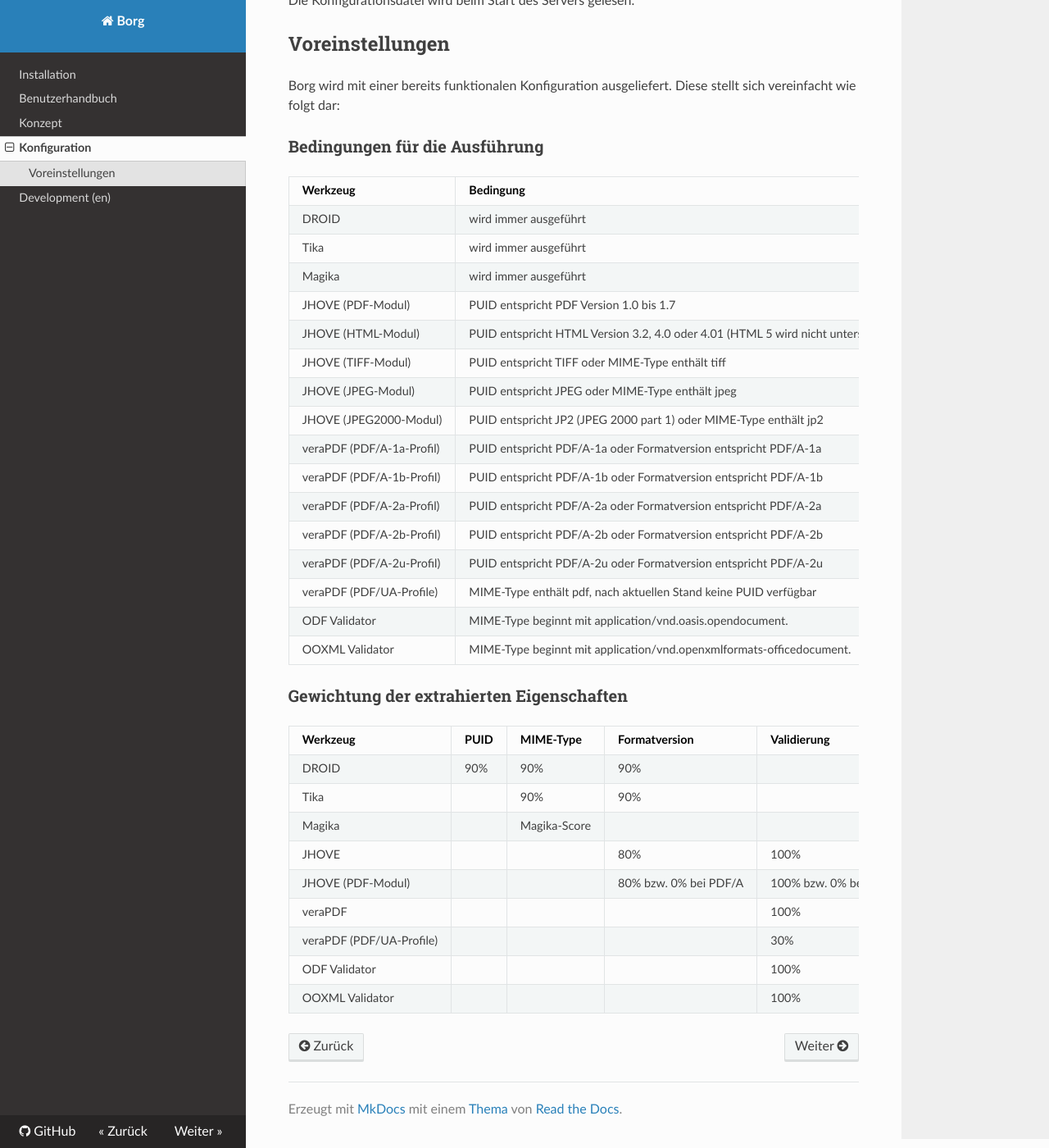
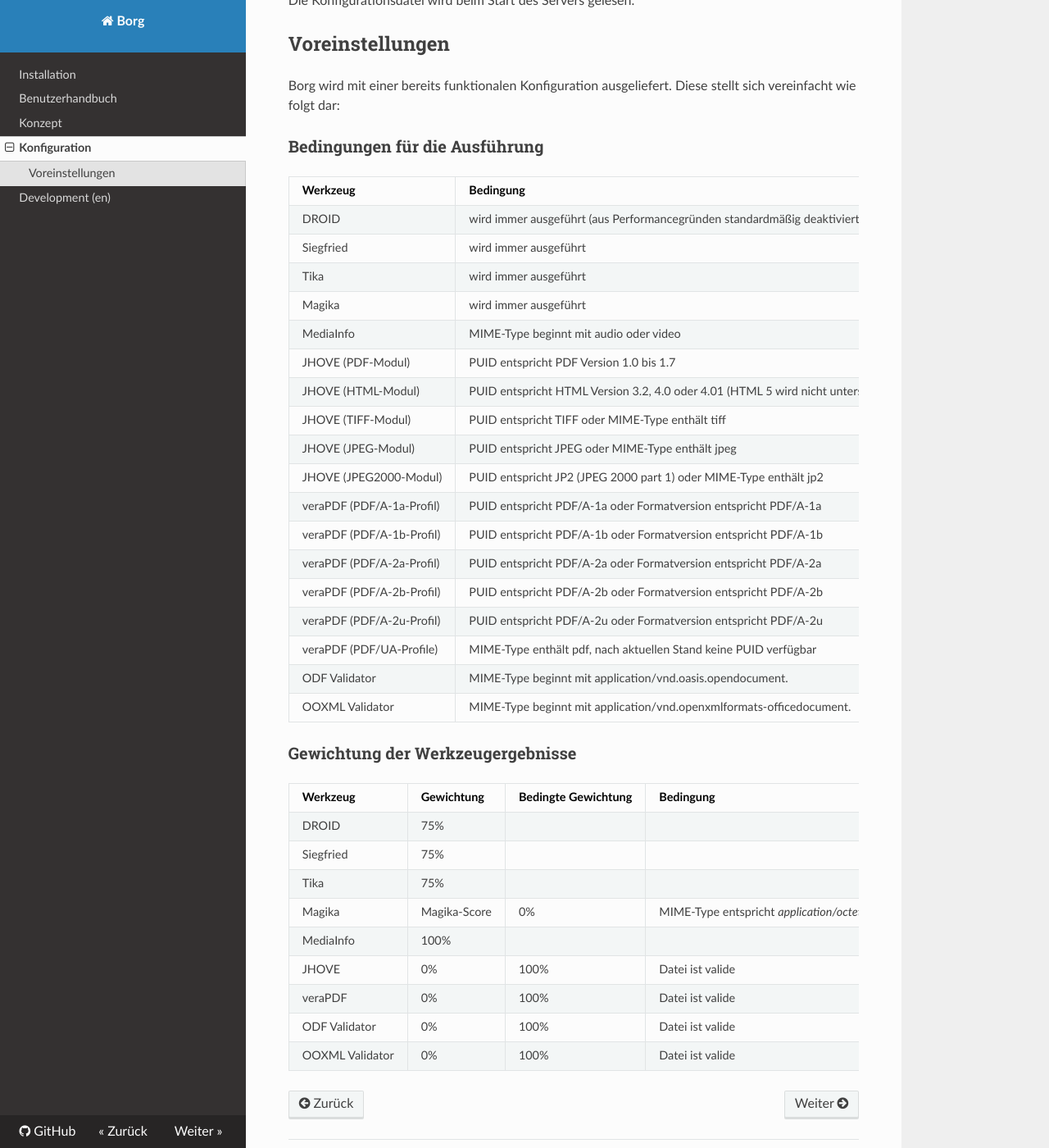
Before and after one commit to Landesarchiv-Thueringen/borg, an MkDocs documentation site: the page built from docs/config.md, in a window 1280 px wide and 1400 px high, scrolled down 267 px. Shown: the whole window at 82% size. Built offline with MkDocs 1.6.1, drawn with Linux system fonts in a browser that asks for light colours; nearby versions of some CDN libraries.

Commit message:
update docs

```diff
--- a/docs/config.md
+++ b/docs/config.md
@@ -1,6 +1,6 @@
 # Konfiguration
 
-Das Verhalten des Borg-Servers wird mittels eine [Konfigurationsdatei](config/server_config.yml) eingestellt. Die Datei bestimmt, wie die Werkzeuge angesprochen werden, unter welchen Bedingungen Validatoren ausgeführt werden und wie einzelne Werkzeugergebnisse gewichtet werden.
+Das Verhalten des Borg-Servers wird mittels eine [Konfigurationsdatei](https://github.com/Landesarchiv-Thueringen/borg/blob/main/config/server_config.yml) eingestellt. Die Datei bestimmt, wie die Werkzeuge angesprochen werden, unter welchen Bedingungen Validatoren ausgeführt werden und wie einzelne Werkzeugergebnisse gewichtet werden.
 
 Die Konfigurationsdatei wird beim Start des Servers gelesen.
 
@@ -12,9 +12,11 @@
 
 | Werkzeug                  | Bedingung                                                                                                   |
 | ------------------------- | ----------------------------------------------------------------------------------------------------------- |
-| DROID                     | wird immer ausgeführt                                                                                       |
+| DROID                     | wird immer ausgeführt (aus Performancegründen standardmäßig deaktiviert)                                    |
+| Siegfried                 | wird immer ausgeführt                                                                                       |
 | Tika                      | wird immer ausgeführt                                                                                       |
 | Magika                    | wird immer ausgeführt                                                                                       |
+| MediaInfo                 | MIME-Type beginnt mit audio oder video                                                                      |
 | JHOVE (PDF-Modul)         | PUID entspricht PDF Version 1.0 bis 1.7                                                                     |
 | JHOVE (HTML-Modul)        | PUID entspricht HTML Version 3.2, 4.0 oder 4.01 (HTML 5 wird nicht unterstützt) oder MIME-Type enthält html |
 | JHOVE (TIFF-Modul)        | PUID entspricht TIFF oder MIME-Type enthält tiff                                                            |
@@ -29,16 +31,16 @@
 | ODF Validator             | MIME-Type beginnt mit application/vnd.oasis.opendocument.                                                   |
 | OOXML Validator           | MIME-Type beginnt mit application/vnd.openxmlformats-officedocument.                                        |
 
-### Gewichtung der extrahierten Eigenschaften
+### Gewichtung der Werkzeugergebnisse
 
-| Werkzeug                 | PUID | MIME-Type    | Formatversion         | Validierung            |
-| ------------------------ | ---- | ------------ | --------------------- | ---------------------- |
-| DROID                    | 90%  | 90%          | 90%                   |                        |
-| Tika                     |      | 90%          | 90%                   |                        |
-| Magika                   |      | Magika-Score |                       |                        |
-| JHOVE                    |      |              | 80%                   | 100%                   |
-| JHOVE (PDF-Modul)        |      |              | 80% bzw. 0% bei PDF/A | 100% bzw. 0% bei PDF/A |
-| veraPDF                  |      |              |                       | 100%                   |
-| veraPDF (PDF/UA-Profile) |      |              |                       | 30%                    |
-| ODF Validator            |      |              |                       | 100%                   |
-| OOXML Validator          |      |              |                       | 100%                   |
+| Werkzeug        | Gewichtung   | Bedingte Gewichtung | Bedingung                                       |
+| --------------- | ------------ | ------------------- | ----------------------------------------------- |
+| DROID           | 75%          |                     |                                                 |
+| Siegfried       | 75%          |                     |                                                 |
+| Tika            | 75%          |                     |                                                 |
+| Magika          | Magika-Score | 0%                  | MIME-Type entspricht _application/octet-stream_ |
+| MediaInfo       | 100%         |                     |                                                 |
+| JHOVE           | 0%           | 100%                | Datei ist valide                                |
+| veraPDF         | 0%           | 100%                | Datei ist valide                                |
+| ODF Validator   | 0%           | 100%                | Datei ist valide                                |
+| OOXML Validator | 0%           | 100%                | Datei ist valide                                |
```
Also changed, not shown: docs/development.md (+1 -1 lines), docs/installation.md (+1 -1 lines).
